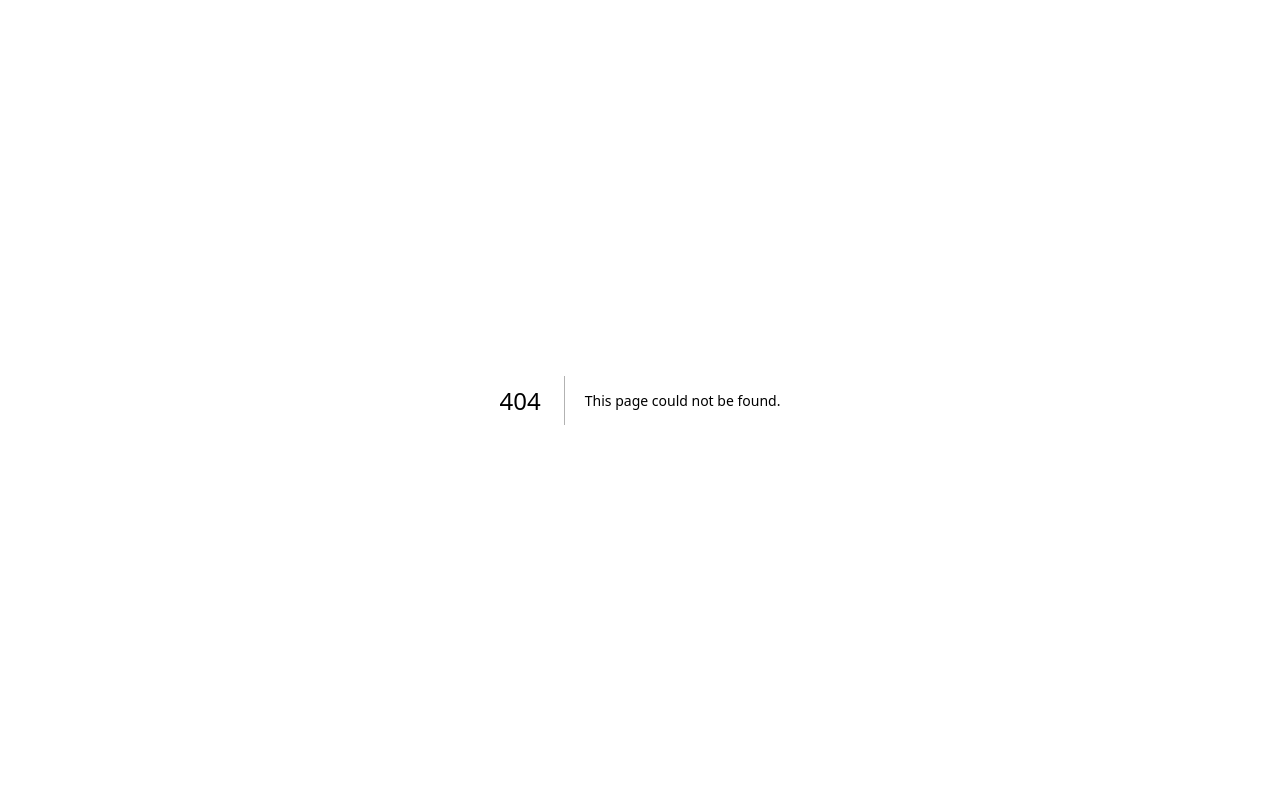
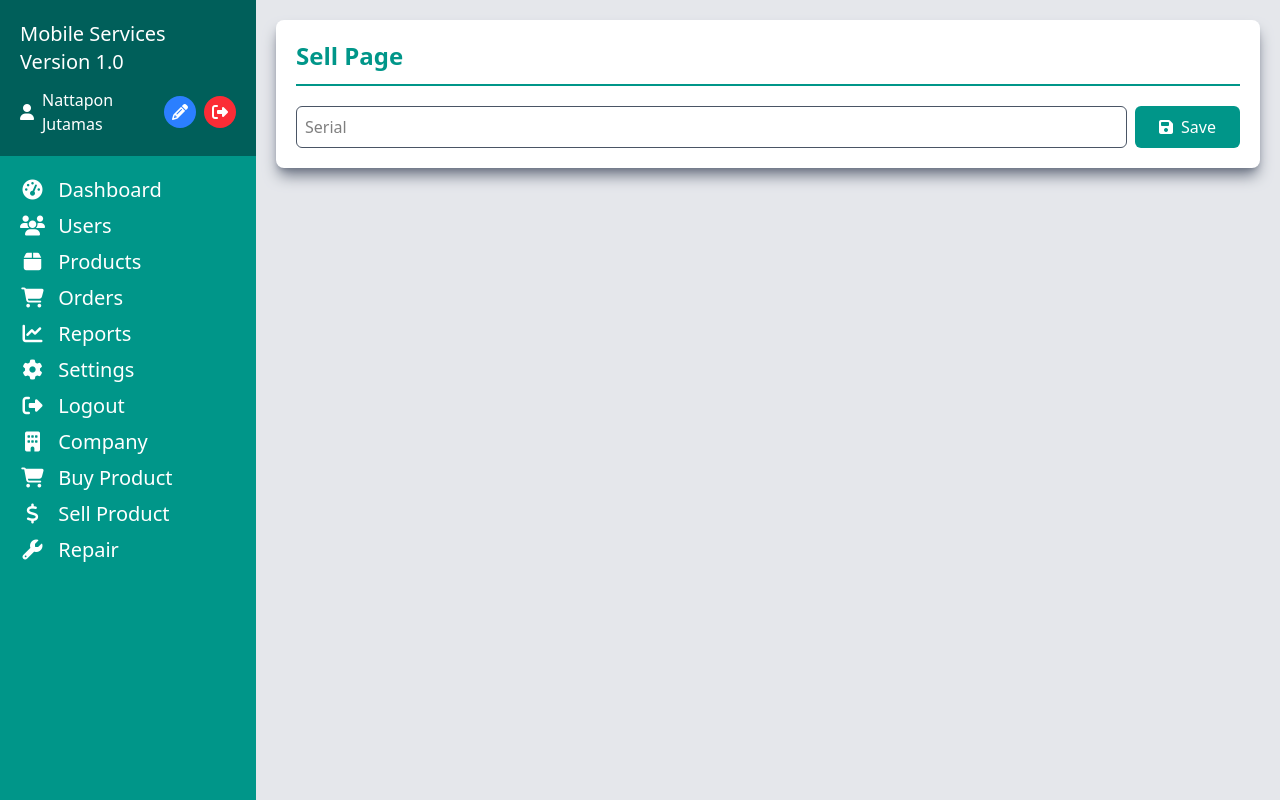
Before and after one commit to nattapon-j/Full-Stack-2025, a Next.js app in the folder 11-workshop/mobile_services/web/my-app/: page /backoffice/sell in a window 1280 px wide. Before the commit this address had no page. Built offline with nearby package versions, Linux system fonts and the light colour scheme.

Commit message:
16-Workshop-5 - Sell Page/Service

```diff
--- /dev/null
+++ b/11-workshop/mobile_services/web/my-app/app/backoffice/sell/page.tsx
@@ -0,0 +1,23 @@
+'use client';
+
+import { useEffect, useState } from "react";
+import { config } from "../../config";
+import axios from "axios";
+import Swal from "sweetalert2";
+
+export default function Page() {
+    return (
+        <div>
+            <div className="content-header">Sell Page</div>
+            {/* <p>Welcome to the sell page of the backoffice.</p> */}
+            <div className="flex gap-2">
+                <input className="form-control" type="text"
+                    placeholder="Serial" />
+                <button className="btn flex items-center">
+                    <i className="fa-solid fa-save mr-2"></i>
+                    Save
+                </button>
+            </div>
+        </div>
+    );
+}
--- a/11-workshop/mobile_services/web/my-app/app/globals.css
+++ b/11-workshop/mobile_services/web/my-app/app/globals.css
@@ -20,7 +20,7 @@
 }
 
 input {
-  @apply p-2 rounded-md border border-gray-300 w-full;
+  @apply p-2 rounded-md border border-gray-600 w-full;
 }
 
 body {
--- a/11-workshop/mobile_services/web/my-app/package.json
+++ b/11-workshop/mobile_services/web/my-app/package.json
@@ -10,7 +10,7 @@
   },
   "dependencies": {
     "axios": "^1.10.0",
-    "next": "15.3.3",
+    "next": "15.1.4",
     "react": "^19.0.0",
     "react-dom": "^19.0.0",
     "sweetalert2": "^11.22.0"
```
